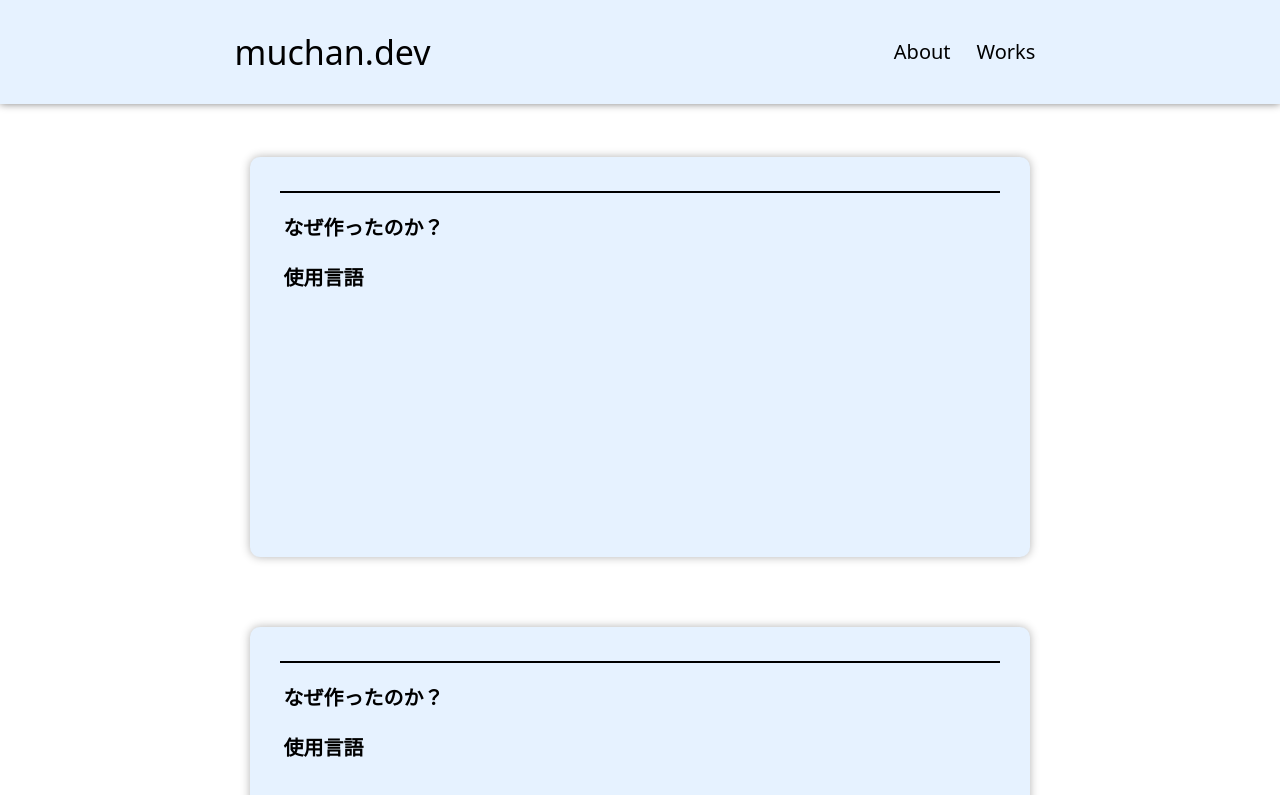
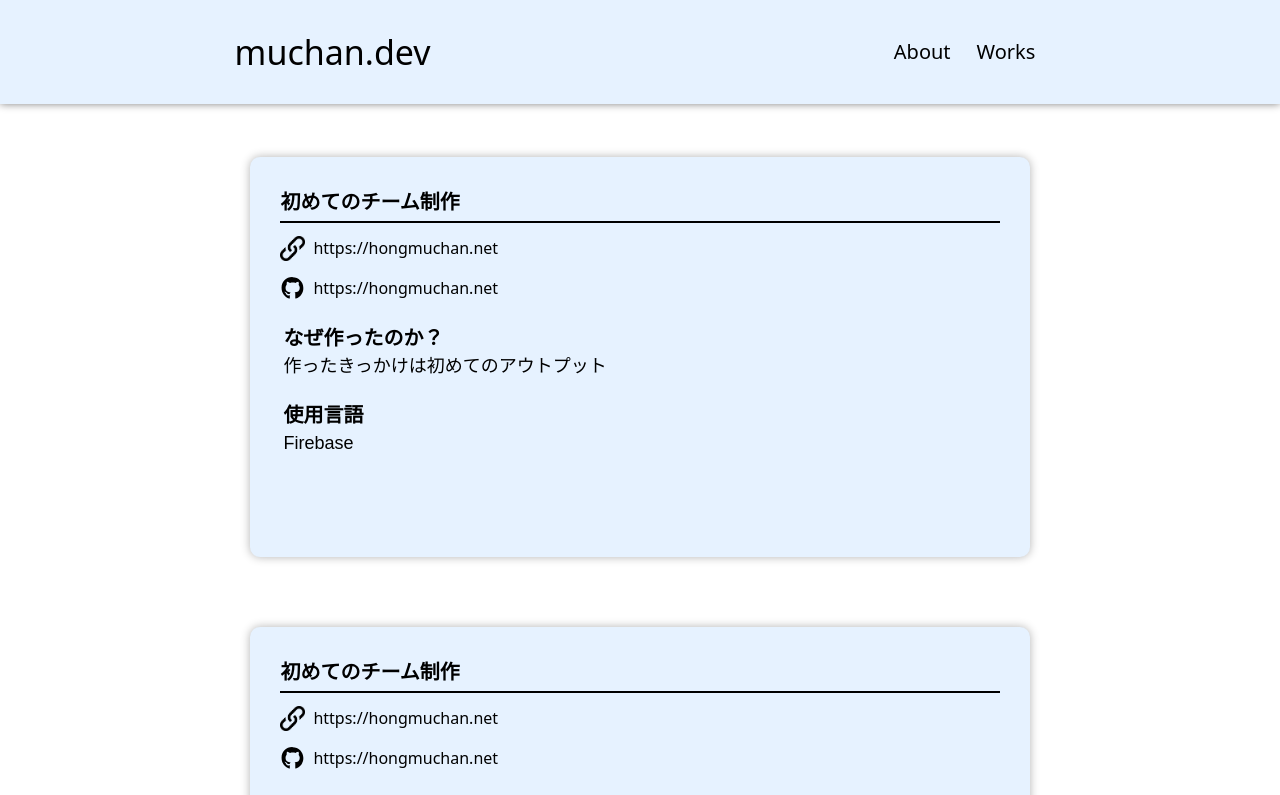
Before and after one commit to HongMuchang/muchan.dev, a Next.js app: page /Works in a window 1280 px wide. Shown: the top 795 px of the page. Built offline with nearby package versions, Linux system fonts and the light colour scheme.

Commit message:
update #21 Works Page Components

```diff
--- a/src/pages/Works.js
+++ b/src/pages/Works.js
@@ -1,6 +1,7 @@
 import { Layout } from '../components/template/Layout/Layout'
 import { WorksCard } from '../components/organisms/index'
 import styles from '../../styles/pages/works.module.scss'
+import { works } from '../components/date/index'
 
 export default function Works() {
   return (
@@ -8,9 +9,18 @@ export default function Works() {
       <Layout>
         <div className={styles.main}>
           <div className={styles.main_content}>
-            <WorksCard />
-            <WorksCard />
-            <WorksCard />
+            {works.map((work) => (
+              <WorksCard
+                key={work.id}
+                title={work.title}
+                git={work.git}
+                gitUrl={work.gitUrl}
+                link={work.link}
+                linkUrl={work.linkUrl}
+                addContent={work.addContent}
+                langContent={work.langContent}
+              />
+            ))}
           </div>
         </div>
       </Layout>
```
